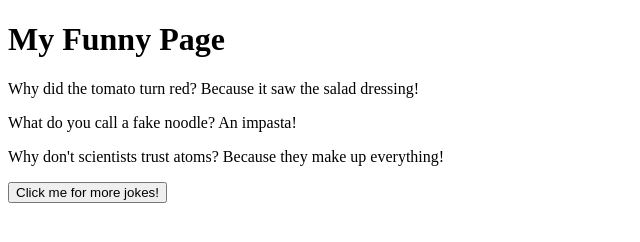
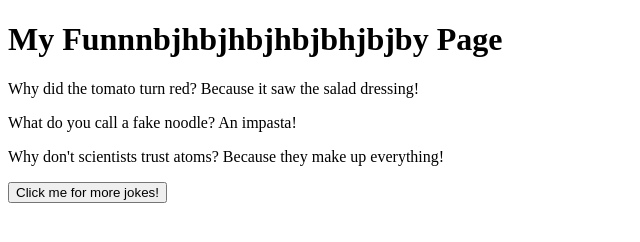
Before and after one commit to Lydrax/lydrax.github.io, a plain HTML site: page index.html in a window 1280 px wide. Shown: the whole page, without its empty margins (0-640 px from the left). Drawn offline with Linux system fonts and the light colour scheme.

Commit message:
Update index.html

```diff
--- a/index.html
+++ b/index.html
@@ -5,7 +5,7 @@
     <title>My Funny Page</title>
   </head>
   <body>
-    <h1>My Funny Page</h1>
+    <h1>My Funnnbjhbjhbjhbjbhjbjby Page</h1>
     <p>Why did the tomato turn red? Because it saw the salad dressing!</p>
     <p>What do you call a fake noodle? An impasta!</p>
     <p>Why don't scientists trust atoms? Because they make up everything!</p>
```
